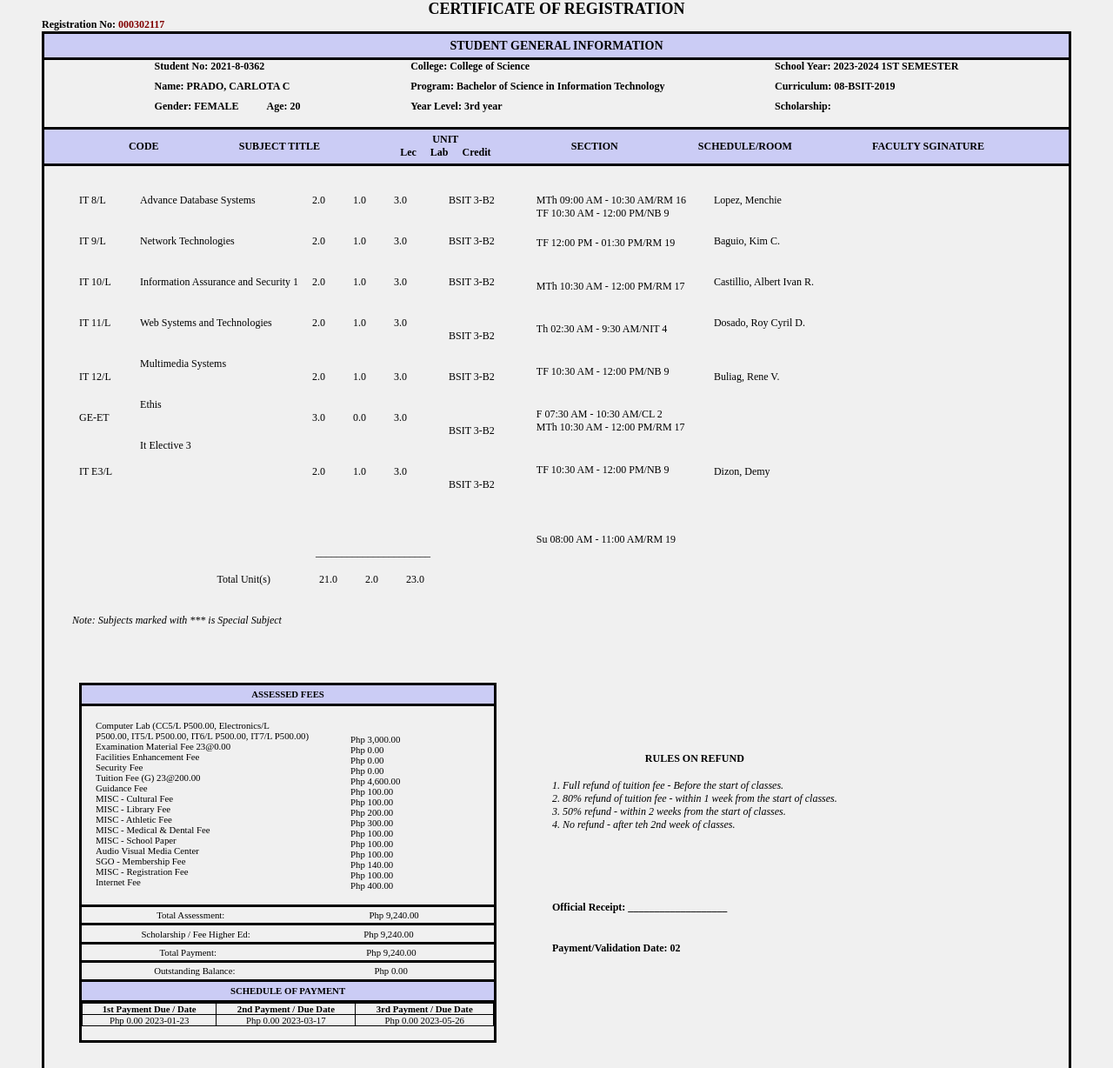
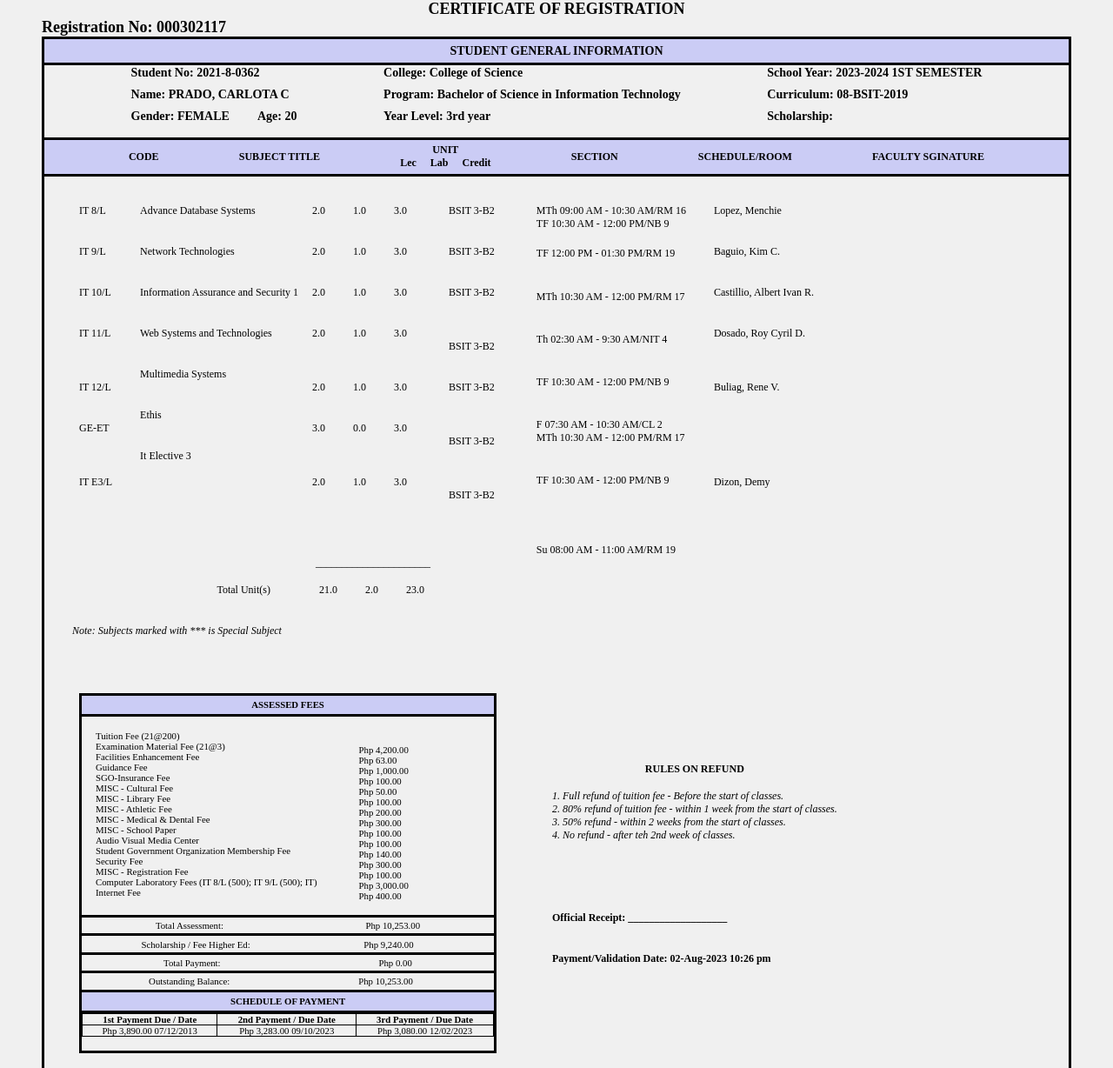
Before and after one commit to carlotaprado/Prado-COR_Midterm-Drill, a plain HTML site: page index.html in a window 1280 px wide. Shown: the part 187-1415 px from the top of the page at 87% size. Drawn offline with Linux system fonts and the light colour scheme.

Commit message:
Update index.html

```diff
--- a/index.html
+++ b/index.html
@@ -15,14 +15,14 @@
         />
         <div class="psu-heading">
           <p>Republic of the Philippines</p>
-          <h2>Palawan State University</h2>
+          <h1>Palawan State University</h1>
           <p>Puerto Princesa City</p>
         </div>
       </div>
       <h2>CERTIFICATE OF REGISTRATION</h2>
     </header>
     <div class="registration-num">
-      <h4>Registration No: <span>000302117</span></h4>
+      <h2>Registration No: <span>000302117</span></h2>
     </div>
     <main class="">
       <section>
@@ -31,27 +31,26 @@
         </div>
         <div class="general-info">
           <div class="info-container">
-            <h4>Student No: 2021-8-0362</h4>
-            <h4>Name: PRADO, CARLOTA C</h4>
+            <h3>Student No: 2021-8-0362</h3>
+            <h3>Name: PRADO, CARLOTA C</h3>
             <div class="gender-age">
-              <h4>Gender: FEMALE</h4>
-              <h4>Age: 20</h4>
+              <h3>Gender: FEMALE</h3>
+              <h3>Age: 20</h3>
             </div>
           </div>
           <div class="info-container">
-            <h4>College: College of Science</h4>
-            <h4>Program: Bachelor of Science in Information Technology</h4>
-            <h4>Year Level: 3rd year</h4>
+            <h3>College: College of Science</h3>
+            <h3>Program: Bachelor of Science in Information Technology</h3>
+            <h3>Year Level: 3rd year</h3>
         </div>
         <div class="info-container">
-            <h4>School Year: 2023-2024 1ST SEMESTER</h4>
-            <h4>Curriculum: 08-BSIT-2019</h4>
-            <h4>Scholarship:</h4>
+            <h3>School Year: 2023-2024 1ST SEMESTER</h3>
+            <h3>Curriculum: 08-BSIT-2019</h3>
+            <h3>Scholarship:</h3>
         </div>
     </div>
   </section>
   <section>
-    <!-- information containing the cource code etc. -->
     <div class="general-info-header-2">
         <div><h4>CODE</h4></div>
         <div><h4>SUBJECT TITLE</h4></div>
@@ -156,7 +155,6 @@
     <p class="note">Note: Subjects marked with *** is Special Subject</p>
 </section>
 <div class="middle-context">
-    <!-- the smallbox on the left side -->
     <section class="smallbox1">
         <div class="smallbox">
             <div class="smallbox-header">
@@ -166,37 +164,38 @@
             </div>
             <div class="smallbox-content">
                 <div class="smallbox-content-details">
-                    <p>Computer Lab (CC5/L P500.00, Electronics/L <br> P500.00, IT5/L P500.00, IT6/L P500.00, IT7/L P500.00)</p>
-                    <p>Examination Material Fee 23@0.00</p>
+                    <p>Tuition Fee (21@200)</p>
+                    <p>Examination Material Fee (21@3)</p>
                     <p>Facilities Enhancement Fee</p>
-                    <p>Security Fee</p>
-                    <p>Tuition Fee (G) 23@200.00</p>
                     <p>Guidance Fee</p>
+                    <p>SGO-Insurance Fee</p>
                     <p>MISC - Cultural Fee</p>
                     <p>MISC - Library Fee</p>
                     <p>MISC - Athletic Fee</p>
                     <p>MISC - Medical & Dental Fee</p>
                     <p>MISC - School Paper</p>
                     <p>Audio Visual Media Center</p>
-                    <p>SGO - Membership Fee</p>
+                    <p>Student Government Organization Membership Fee</p>
+                    <p>Security Fee</p>
                     <p>MISC - Registration Fee</p>
+                    <p>Computer Laboratory Fees (IT 8/L (500); IT 9/L (500); IT)</p>
                     <p>Internet Fee</p>
                 </div>
                 <div class="smallbox-content-prices">
-                    <p>Php 3,000.00</p>
-                    <p>Php 0.00</p>
-                    <p>Php 0.00</p>
-                    <p>Php 0.00</p>
-                    <p>Php 4,600.00</p>
+                    <p>Php 4,200.00</p>
+                    <p>Php 63.00</p>
+                    <p>Php 1,000.00</p>
                     <p>Php 100.00</p>
+                    <p>Php 50.00</p>
                     <p>Php 100.00</p>
                     <p>Php 200.00</p>
                     <p>Php 300.00</p>
                     <p>Php 100.00</p>
                     <p>Php 100.00</p>
+                    <p>Php 140.00</p>
+                    <p>Php 300.00</p>
                     <p>Php 100.00</p>
-                    <p>Php 140.00</p>
-                    <p>Php 100.00</p>
+                    <p>Php 3,000.00</p>
                     <p>Php 400.00</p>
                 </div>
             </div>
@@ -204,7 +203,7 @@
         <div class="smallbox-content-barred">
             <div class="total-assess">
                 <p>Total Assessment: </p>
-                <p>Php 9,240.00</p>
+                <p>Php 10,253.00</p>
             </div>
             <div class="scho">
                 <p>Scholarship / Fee Higher Ed:</p>
@@ -212,11 +211,11 @@
             </div>
             <div class="total-pay">
                 <p>Total Payment:</p>
-                <p>Php 9,240.00</p>
+                <p>Php 0.00</p>
             </div>
             <div class="bal">
                 <p>Outstanding Balance:</p>
-                <p>Php 0.00</p>
+                <p>Php 10,253.00</p>
             </div>
         </div>
         <div class="smallbox-header2">
@@ -229,14 +228,13 @@
                 <th>3rd Payment / Due Date</th>
             </tr>
             <tr>
-                <td>Php 0.00 2023-01-23</td>
-                <td>Php 0.00 2023-03-17</td>
-                <td>Php 0.00 2023-05-26</td>
+                <td>Php 3,890.00  07/12/2013</td>
+                <td>Php 3,283.00  09/10/2023</td>
+                <td>Php 3,080.00  12/02/2023</td>
             </tr>
         </table>
     </section>
     <section>
-        <!-- rules of refund -->
         <div class="rules">
             <p class="rules1">RULES ON REFUND</p>
             <div class="rules-content">
@@ -245,10 +243,9 @@
                 <p>3. 50% refund - within 2 weeks from the start of classes.</p>
                 <p>4. No refund - after teh 2nd week of classes.</p>
             </div>
-            <!-- the text receipt under the rules -->
             <div class="receipt">
                 Official Receipt: ___________________
-                <div class="val">Payment/Validation Date: <un> 02</un></div>
+                <div class="val">Payment/Validation Date: 02-Aug-2023 10:26 pm</div>
              </div>
            </div>
          </section>
@@ -257,7 +254,6 @@
             <div class="note2">
               <p>Previous balance are not included. Please see the accounting office before the end of this semester.</p>
              </div>
-    <!-- text approved on the right side of the note -->
            <div class="approved">APPROVED BY:</div>
               <div class="signed">
                <div class="signed-text">Signed</div>
```
Lines whose indentation alone changed are shown as unchanged.
